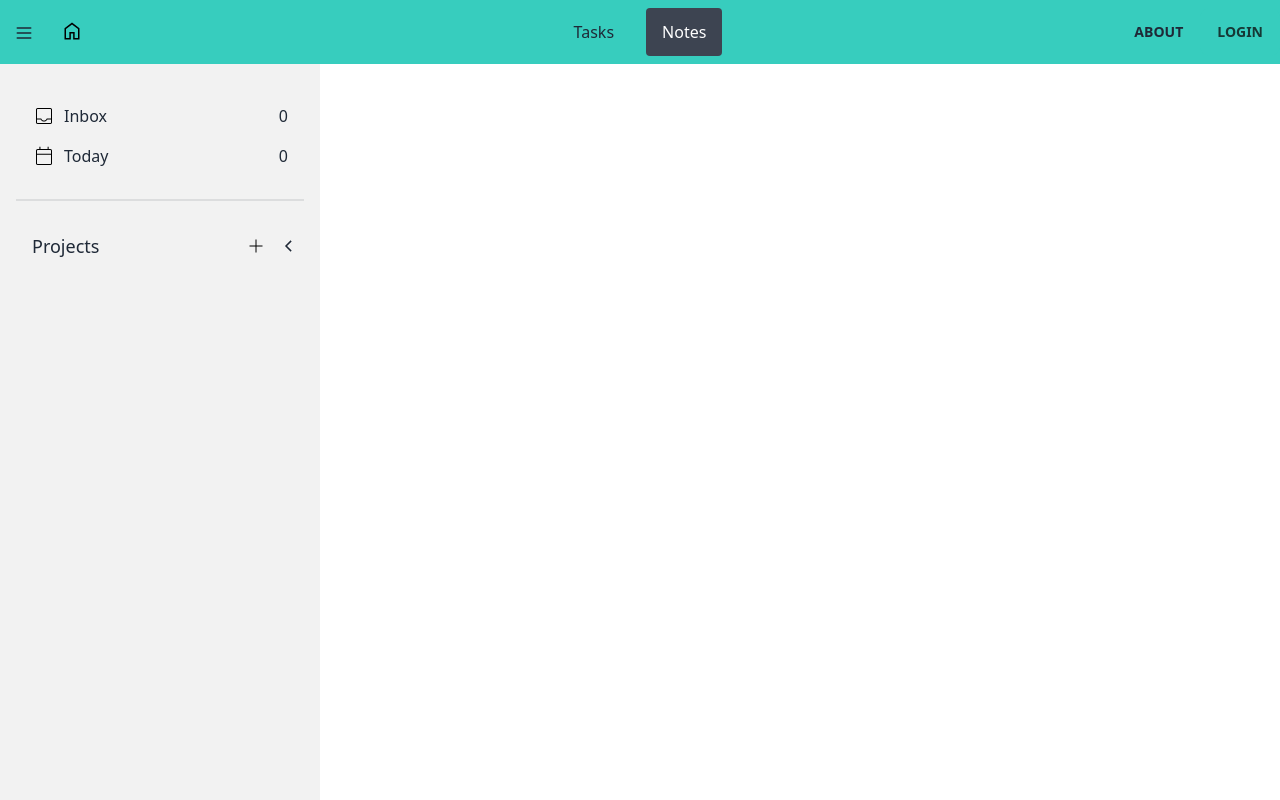
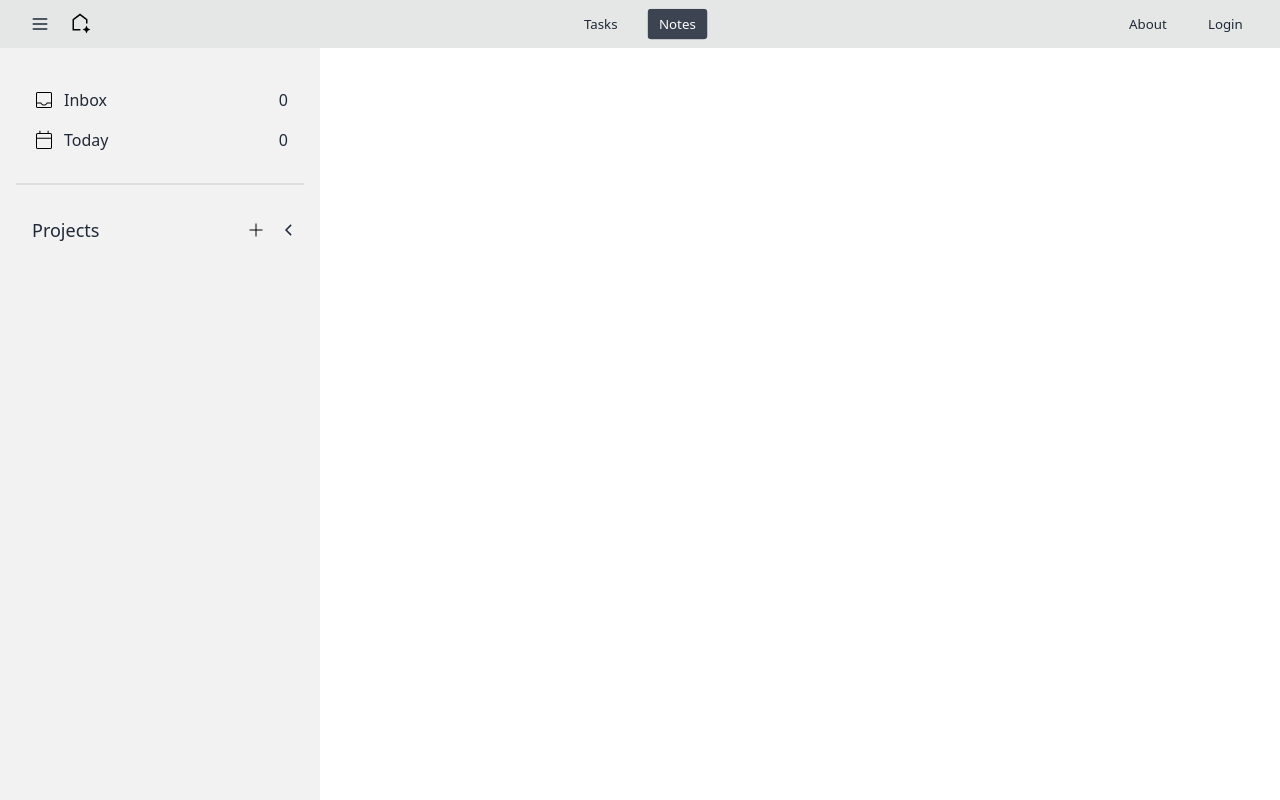
Before and after one commit to aktyw/donuts, a Vue app: page /notes in a window 1280 px wide. Built offline with nearby package versions, Linux system fonts and the light colour scheme.

Commit message:
feat: navbar overhaul, add icons, simplify components, add mobile view

```diff
--- /dev/null
+++ b/src/components/header/HeaderLink.vue
@@ -0,0 +1,36 @@
+<template>
+  <li>
+    <RouterLink
+      class="btn btn-md lg:btn-sm bg-base-300 border-0 normal-case text-base font-normal text-base-content hover:bg-base-200 rounded"
+      :active-class="isMobile"
+      :to="to">
+      <div class="flex gap-2">
+        <slot name="icon"> </slot>
+        <slot name="name">{{ name }}</slot>
+      </div>
+    </RouterLink>
+  </li>
+</template>
+
+<script setup lang="ts">
+import { computed } from 'vue';
+import type { RouteLocationRaw } from 'vue-router';
+import { getBreakpoints } from '@/composables/useBreakpoints';
+
+const isMobile = computed(() => {
+  if (smAndSmaller) {
+    return 'bg-neutral text-neutral-content hover:text-neutral-content focus:bg-neutral';
+  }
+
+  return 'bg-base-300 text-base-content hover:text-base-300 focus:bg-base-300';
+});
+
+const { smAndSmaller } = getBreakpoints();
+
+type Props = {
+  to: RouteLocationRaw;
+  name?: string;
+};
+
+defineProps<Props>();
+</script>
--- /dev/null
+++ b/src/components/icons/IconHome.vue
@@ -0,0 +1,10 @@
+<template>
+  <svg
+    xmlns="http://www.w3.org/2000/svg"
+    height="24"
+    viewBox="0 96 960 960"
+    width="24">
+    <path
+      d="M180.001 835.999V386.001L480 160.233l299.999 225.768V552.54H720V416L480 235.231 240 416v360h256.54V835.999H180.001ZM480 505.615Zm260 446.152-48.307-107.46L584.233 796l107.46-48.307L740 640.233l48.307 107.46L895.767 796l-107.46 48.307L740 951.767Z" />
+  </svg>
+</template>
--- /dev/null
+++ b/src/components/icons/IconList.vue
@@ -0,0 +1,14 @@
+<template>
+  <svg
+    xmlns="http://www.w3.org/2000/svg"
+    class="h-5 w-5"
+    fill="none"
+    viewBox="0 0 24 24"
+    stroke="currentColor">
+    <path
+      stroke-linecap="round"
+      stroke-linejoin="round"
+      stroke-width="2"
+      d="M4 6h16M4 12h8m-8 6h16" />
+  </svg>
+</template>
--- /dev/null
+++ b/src/components/icons/IconMenu.vue
@@ -0,0 +1,13 @@
+<template>
+  <svg
+    xmlns="http://www.w3.org/2000/svg"
+    fill="none"
+    viewBox="0 0 24 24"
+    class="inline-block w-5 h-5 stroke-current">
+    <path
+      stroke-linecap="round"
+      stroke-linejoin="round"
+      stroke-width="2"
+      d="M4 6h16M4 12h16M4 18h16"></path>
+  </svg>
+</template>
--- a/src/components/layouts/TheHeader.vue
+++ b/src/components/layouts/TheHeader.vue
@@ -1,114 +1,92 @@
 <template>
-  <header class="sticky p-0 navbar bg-accent z-50">
-    <div class="navbar-start">
-      <div class="dropdown">
+  <header class="sticky p-0 px-6 navbar bg-base-300 z-50 min-h-12">
+    <div class="navbar-start flex flex-row-reverse justify-between w-full lg:w-1/2">
+      <div
+        ref="item"
+        class="dropdown dropdown-left [&>.dropdown-content]:right-0 dropdown-bottom gap-2">
         <label
           tabindex="0"
-          class="btn btn-ghost lg:hidden">
-          <svg
-            xmlns="http://www.w3.org/2000/svg"
-            class="h-5 w-5"
-            fill="none"
-            viewBox="0 0 24 24"
-            stroke="currentColor">
-            <path
-              stroke-linecap="round"
-              stroke-linejoin="round"
-              stroke-width="2"
-              d="M4 6h16M4 12h8m-8 6h16" />
-          </svg>
+          class="btn btn-sm btn-ghost lg:hidden px-1">
+          <IconList />
         </label>
         <ul
           tabindex="0"
-          class="menu menu-compact dropdown-content mt-3 p-2 shadow bg-base-100 rounded w-52">
-          <li class="rounded">
-            <router-link
-              active-class="bg-neutral text-neutral-content "
-              to="/tasks">
-              Tasks
-            </router-link>
-          </li>
-          <li>
-            <router-link
-              active-class="bg-neutral text-neutral-content "
-              to="/notes">
-              Notes
-            </router-link>
-          </li>
+          class="menu menu-compact dropdown-content dropdown-left mt-2 shadow bg-base-200 w-48 gap-2 p-2 rounded-xl"
+          @click="blurDropdown">
+          <HeaderLink to="/tasks">
+            <template #name> Tasks </template>
+          </HeaderLink>
+          <HeaderLink to="/notes">
+            <template #name> Notes </template>
+          </HeaderLink>
+          <HeaderLink to="/">
+            <template #name> About </template>
+          </HeaderLink>
+          <HeaderLink to="/login">
+            <template #name> Login </template>
+          </HeaderLink>
         </ul>
       </div>
 
-      <div class="flex-none">
+      <div class="flex gap-2">
         <BaseButton
-          class="btn btn-square btn-ghost"
+          class="btn btn-sm btn-square btn-ghost"
           @click="settingsStore.toggleMenu()">
           <template #icon>
-            <svg
-              xmlns="http://www.w3.org/2000/svg"
-              fill="none"
-              viewBox="0 0 24 24"
-              class="inline-block w-5 h-5 stroke-current">
-              <path
-                stroke-linecap="round"
-                stroke-linejoin="round"
-                stroke-width="2"
-                d="M4 6h16M4 12h16M4 18h16"></path>
-            </svg>
+            <IconMenu />
           </template>
         </BaseButton>
         <BaseButton
-          class="btn btn-square btn-ghost"
+          class="btn btn-sm btn-square btn-ghost"
           @click="router.push({ name: 'project', params: { id: home } })">
-          <svg
-            xmlns="http://www.w3.org/2000/svg"
-            height="24"
-            viewBox="0 96 960 960"
-            width="24">
-            <path
-              d="M240 856h133.847V618.308h212.306V856H720V496L480 315.231 240 496v360Zm-59.999 59.999V466.001L480 240.233l299.999 225.768v449.998H526.154V678.306h-92.308v237.693H180.001ZM480 585.615Z" />
-          </svg>
+          <template #icon>
+            <IconHome />
+          </template>
         </BaseButton>
       </div>
     </div>
+
     <div class="navbar-center hidden lg:flex">
-      <ul class="menu menu-horizontal gap-4">
-        <li>
-          <router-link
-            active-class="bg-neutral text-neutral-content rounded"
-            to="/tasks">
-            Tasks
-          </router-link>
-        </li>
-        <li>
-          <router-link
-            active-class="bg-neutral text-neutral-content rounded"
-            to="/notes">
-            Notes
-          </router-link>
-        </li>
+      <ul class="menu-horizontal gap-4">
+        <HeaderLink to="/tasks">
+          <template #name> Tasks </template>
+        </HeaderLink>
+        <HeaderLink to="/notes">
+          <template #name> Notes </template>
+        </HeaderLink>
       </ul>
     </div>
-    <div class="navbar-end">
-      <router-link
-        to="/"
-        class="btn btn-ghost uppercase">
-        About
-      </router-link>
-      <router-link
-        to="login"
-        class="btn btn-accent">
-        Login
-      </router-link>
+
+    <div class="navbar-end hidden lg:flex">
+      <ul class="flex flex-row gap-4">
+        <HeaderLink to="/">
+          <template #name> About </template>
+        </HeaderLink>
+        <HeaderLink to="/login">
+          <template #name> Login </template>
+        </HeaderLink>
+      </ul>
     </div>
   </header>
 </template>
 
 <script setup lang="ts">
+import { ref } from 'vue';
 import { useSettingsStore } from '@/stores/SettingsStore';
 import { storeToRefs } from 'pinia';
 import BaseButton from '@/components/ui/BaseButton.vue';
 import { useRouter } from 'vue-router';
+import IconMenu from '@/components/icons/IconMenu.vue';
+import IconHome from '@/components/icons/IconHome.vue';
+import IconList from '@/components/icons/IconList.vue';
+import HeaderLink from '@/components/header/HeaderLink.vue';
+import blurElement from '@/helpers/blur';
 
+const item = ref();
+
+function blurDropdown() {
+  blurElement();
+}
 const router = useRouter();
 const settingsStore = useSettingsStore();
 const { getHomeView: home } = storeToRefs(settingsStore);
```
Also changed, not shown: src/assets/icons/location_automation_FILL0_wght300_GRAD0_opsz24.svg (added).
